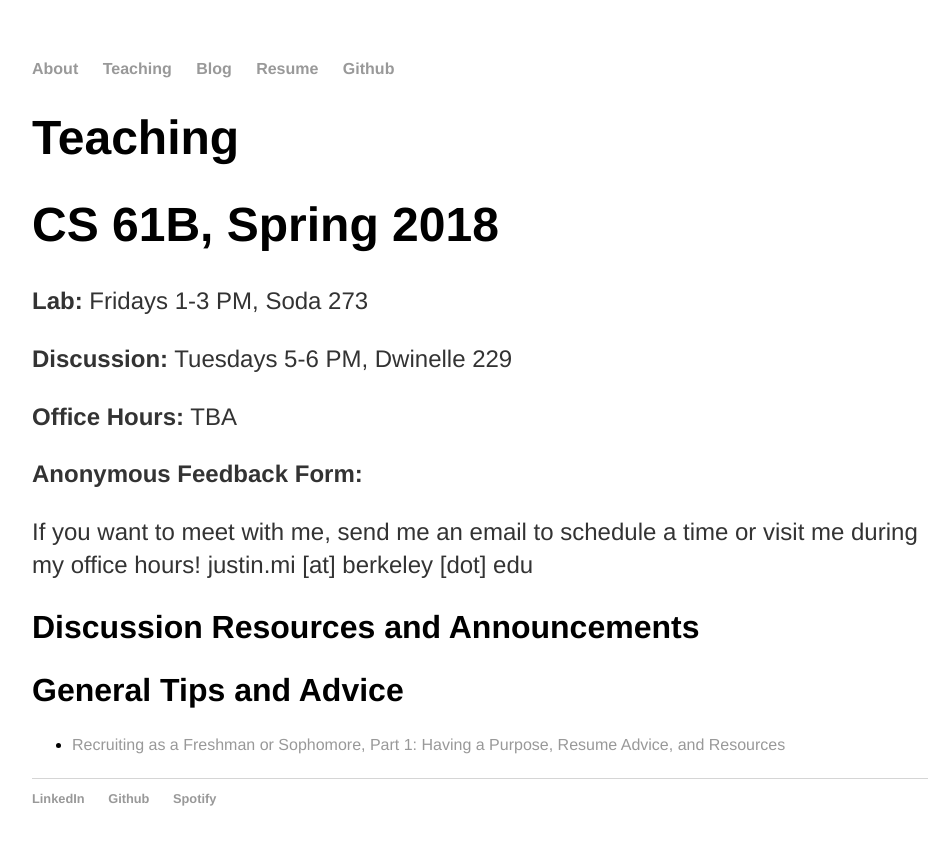
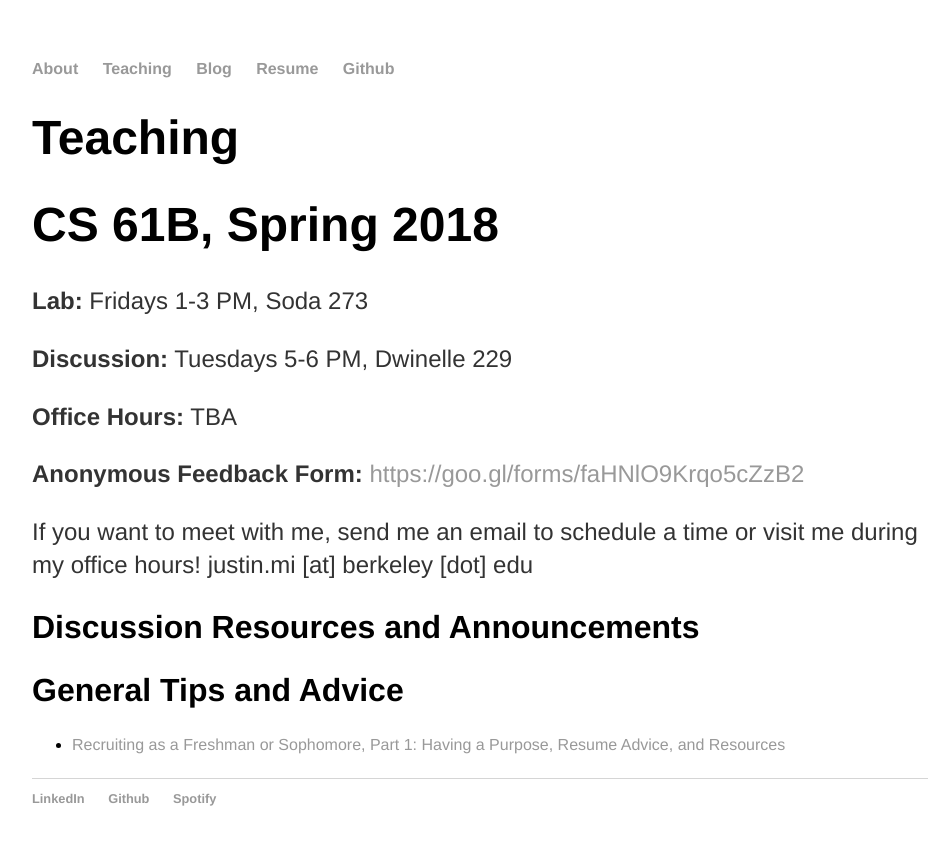
Before and after one commit to JustinMi/JustinMi.github.io, a Jekyll site: the page built from teaching/index.html, in a window 1280 px wide. Shown: the top 845 px of the page, without its empty margins (160-1108 px from the left). Built offline with Jekyll 4.4.1, drawn with Linux system fonts in a browser that asks for light colours; nearby versions of some CDN libraries; some of the changed lines change nothing that is shown.

Commit message:
teaching

```diff
--- a/teaching/index.html
+++ b/teaching/index.html
@@ -16,7 +16,7 @@ title: Teaching
       <b>Office Hours:</b> TBA
     </p>
     <p>
-      <b>Anonymous Feedback Form:</b> <a href="https://goo.gl/forms/faHNlO9Krqo5cZzB2"></a>
+      <b>Anonymous Feedback Form:</b> <a href="https://goo.gl/forms/faHNlO9Krqo5cZzB2">https://goo.gl/forms/faHNlO9Krqo5cZzB2</a>
     </p>
     <p>
       If you want to meet with me, send me an email to schedule a time or visit me during my office hours! justin.mi [at] berkeley [dot] edu
```
